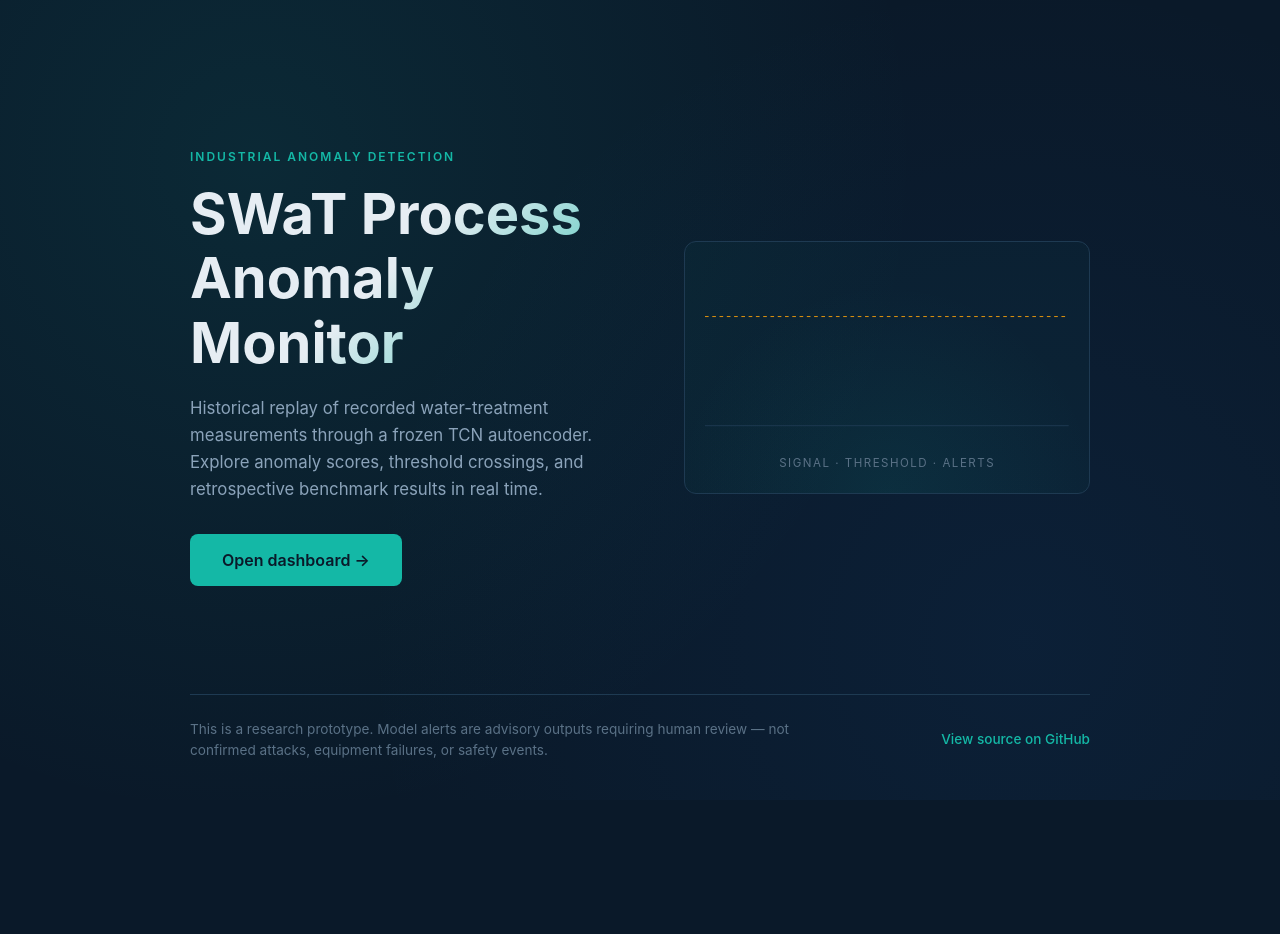
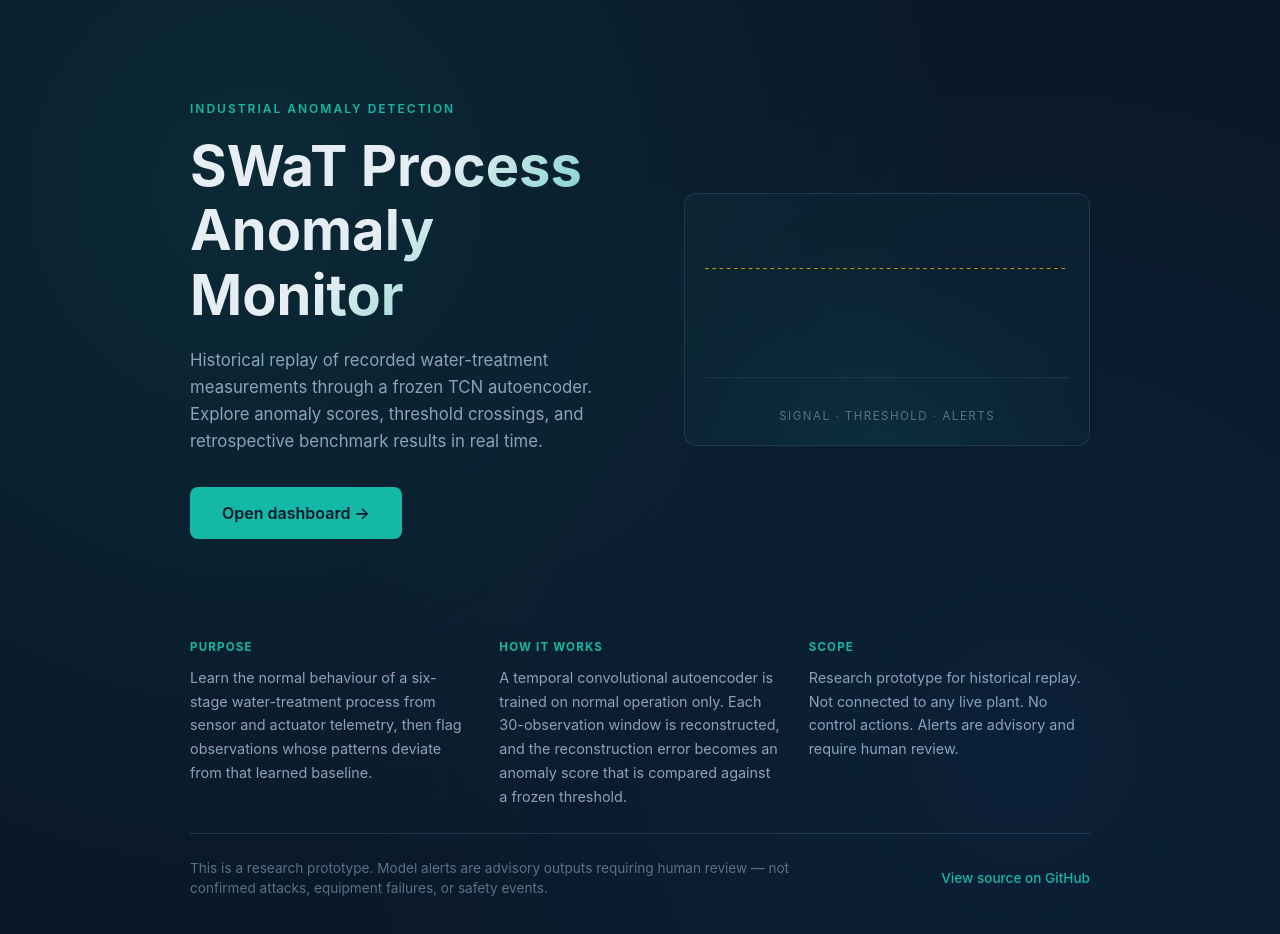
Before and after one commit to Thomasayanfeoluwa/multivariate-telemetry-anomaly-detection, a React (Vite) app in the folder frontend/: page / in a window 1280 px wide. Shown: the top 934 px of the page. Before the commit the page ends 800 px from the top, so only its background shows below. Built offline with nearby package versions, Linux system fonts and the light colour scheme; no server answers.

Commit message:
checkpoint(frontend): update project files

```diff
--- a/frontend/src/App.css
+++ b/frontend/src/App.css
@@ -1417,3 +1417,41 @@ body {
   background: var(--surface-elevated);
   border-radius: 8px;
 }
+
+/* --- Home About panel (3 columns) ---------------------------------- */
+
+.about-panel {
+  max-width: 900px;
+  margin: 0 auto;
+  width: 100%;
+  padding: 40px 0 24px;
+}
+
+.about-grid {
+  display: grid;
+  grid-template-columns: repeat(3, 1fr);
+  gap: 28px;
+}
+
+.about-column h3 {
+  margin: 0 0 10px;
+  font-size: 0.72rem;
+  text-transform: uppercase;
+  letter-spacing: 1.2px;
+  font-weight: 700;
+  color: var(--accent);
+}
+
+.about-column p {
+  margin: 0;
+  font-size: 0.9rem;
+  line-height: 1.65;
+  color: var(--text-muted);
+}
+
+@media (max-width: 780px) {
+  .about-grid {
+    grid-template-columns: 1fr;
+    gap: 20px;
+  }
+}
--- /dev/null
+++ b/frontend/src/components/AboutPanel.tsx
@@ -0,0 +1,33 @@
+export function AboutPanel() {
+    return (
+        <section className="about-panel" aria-label="About this project">
+            <div className="about-grid">
+                <div className="about-column">
+                    <h3>Purpose</h3>
+                    <p>
+                        Learn the normal behaviour of a six-stage water-treatment process
+                        from sensor and actuator telemetry, then flag observations whose
+                        patterns deviate from that learned baseline.
+                    </p>
+                </div>
+                <div className="about-column">
+                    <h3>How it works</h3>
+                    <p>
+                        A temporal convolutional autoencoder is trained on normal
+                        operation only. Each 30-observation window is reconstructed, and
+                        the reconstruction error becomes an anomaly score that is
+                        compared against a frozen threshold.
+                    </p>
+                </div>
+                <div className="about-column">
+                    <h3>Scope</h3>
+                    <p>
+                        Research prototype for historical replay. Not connected to any
+                        live plant. No control actions. Alerts are advisory and require
+                        human review.
+                    </p>
+                </div>
+            </div>
+        </section>
+    );
+}
--- a/frontend/src/pages/Home.tsx
+++ b/frontend/src/pages/Home.tsx
@@ -1,4 +1,5 @@
 import { AnimatedPreviewChart } from "../components/AnimatedPreviewChart";
+import { AboutPanel } from "../components/AboutPanel";
 
 const REPO_URL =
   (import.meta.env.VITE_REPO_URL as string | undefined) ??
@@ -27,6 +28,7 @@ export function Home({ onEnter }: HomeProps) {
         </div>
         <AnimatedPreviewChart />
       </div>
+      <AboutPanel />
       <footer className="home-footer">
         <p className="home-disclaimer">
           This is a research prototype. Model alerts are advisory outputs
```
